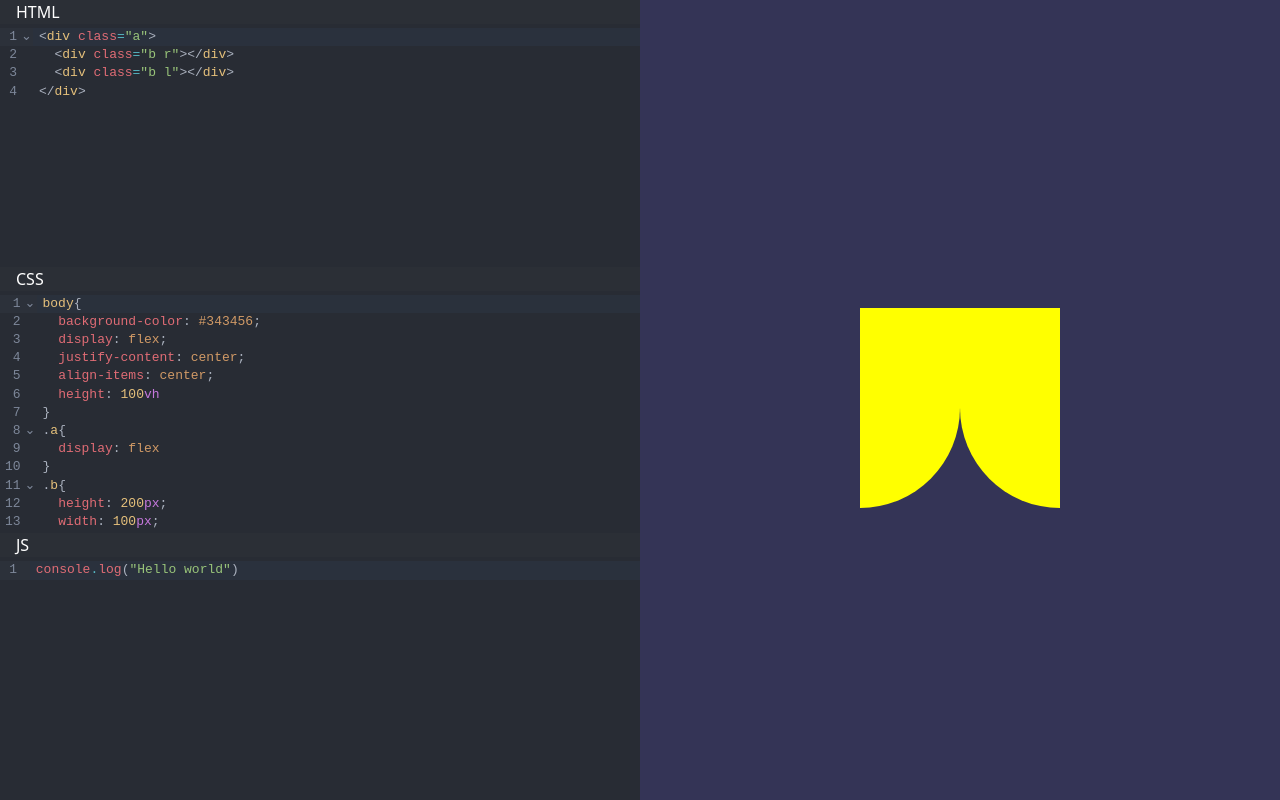
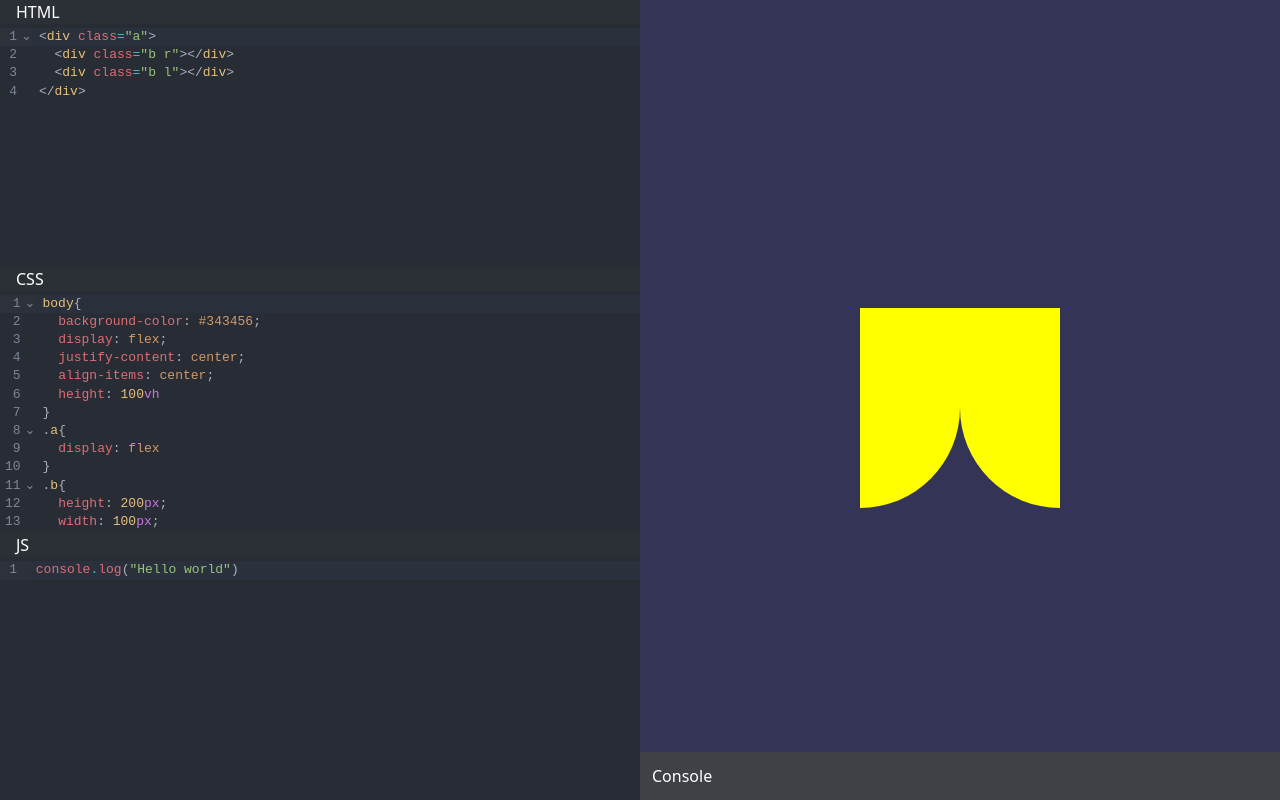
Before and after one commit to epoundor/code-playground, a React (Vite) app: page / in a window 1280 px wide. Built offline with nearby package versions, Linux system fonts and the light colour scheme.

Commit message:
feat: add debubar

```diff
--- a/package.json
+++ b/package.json
@@ -13,6 +13,7 @@
     "@codemirror/lang-css": "^6.2.1",
     "@codemirror/lang-html": "^6.4.6",
     "@codemirror/lang-javascript": "^6.2.1",
+    "@codemirror/language": "^6.6.0",
     "@reduxjs/toolkit": "^1.9.7",
     "@uiw/react-codemirror": "^4.21.20",
     "path": "^0.12.7",
--- /dev/null
+++ b/src/components/DebugBar.tsx
@@ -0,0 +1,13 @@
+import React from "react";
+
+interface DebugBarProps {}
+
+const DebugBar: React.FC<DebugBarProps> = (props) => {
+  return (
+    <div className="flex  bg-[#3e4146] text-white fixed bottom-0 w-full p-3">
+      Console
+    </div>
+  );
+};
+
+export default DebugBar;
--- a/src/components/Preview.tsx
+++ b/src/components/Preview.tsx
@@ -1,17 +1,34 @@
-import React, { useEffect, useState } from "react";
-import {useSelector} from 'react-redux'
+import React, { useEffect, useRef, useState } from "react";
+import { useSelector } from "react-redux";
 import { preview as previewCode } from "../stores/preview/previewSlice";
+import DebugBar from "./DebugBar";
 
 // interface PreviewProps {
 
 // }
 
 const Preview: React.FC = () => {
-    const [code, setCode] = useState<string>("")
+  const [code, setCode] = useState<string>("");
+  const [errorLogs, setErrorLogs] = useState<string[]>([]);
+  const iframe = useRef<HTMLIFrameElement>(null);
   const preview = useSelector(previewCode);
-
+  // TODO
+  function minify(code: string) {
+    return code;
+  }
   useEffect(() => {
-          setCode(`
+    try {
+      window.eval;
+      if (iframe.current && iframe.current.contentWindow)
+        (iframe.current.contentWindow as Window & typeof globalThis).eval(
+          preview.js
+        );
+    } catch (error: any) {
+      //   errorLogs.push(error.message);
+      setErrorLogs([...errorLogs, error]);
+    }
+    setCode(
+      minify(`
         <!doctype html>
 <html lang="en">
   <head>
@@ -20,26 +37,19 @@ const Preview: React.FC = () => {
     <meta name="viewport" content="width=device-width, initial-scale=1.0" />
     <title>Code Playground</title>
     <style type="text/css">  ${preview.style}</style>
-    <script>  ${preview.js}</script>
   </head>
   <body>
   ${preview.html}
   </body>
 </html>
-          `);
+          `)
+    );
   }, [preview]);
 
-    function handleErrorCapture() {
-        console.log(3);
-    }
   return (
     <>
-        <iframe
-          onError={handleErrorCapture}
-          onErrorCapture={handleErrorCapture}
-          className="h-full w-full"
-          srcDoc={code}
-        ></iframe>
+      <DebugBar />
+      <iframe className="h-full w-full" srcDoc={code} ref={iframe}></iframe>
     </>
   );
 };
```
Also changed, not shown: 1 other file (tests, documents, lock files or other folders). Lines whose indentation alone changed are shown as unchanged.
